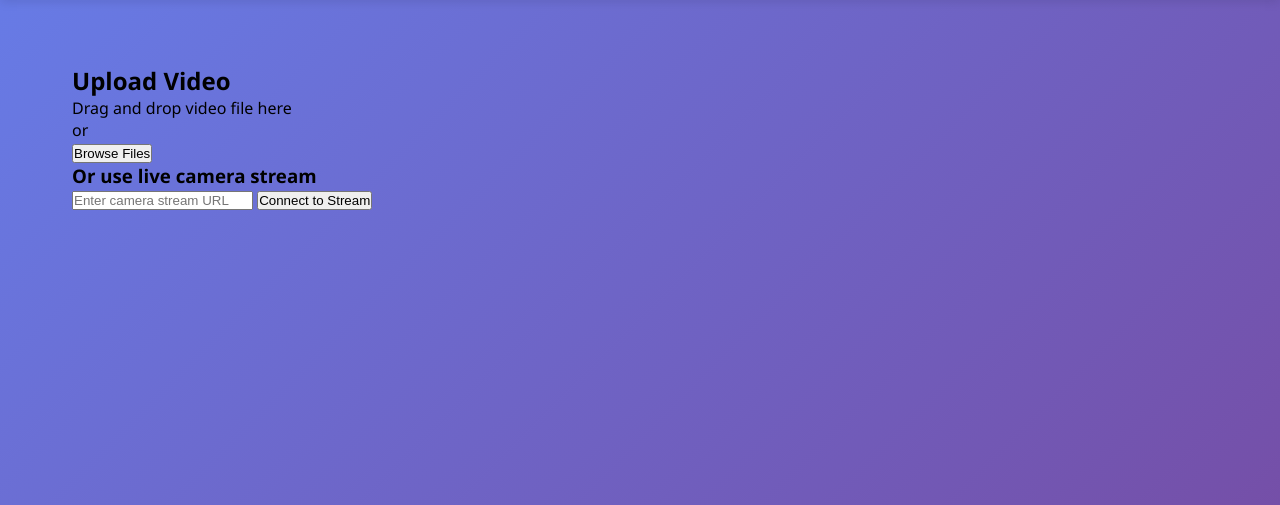
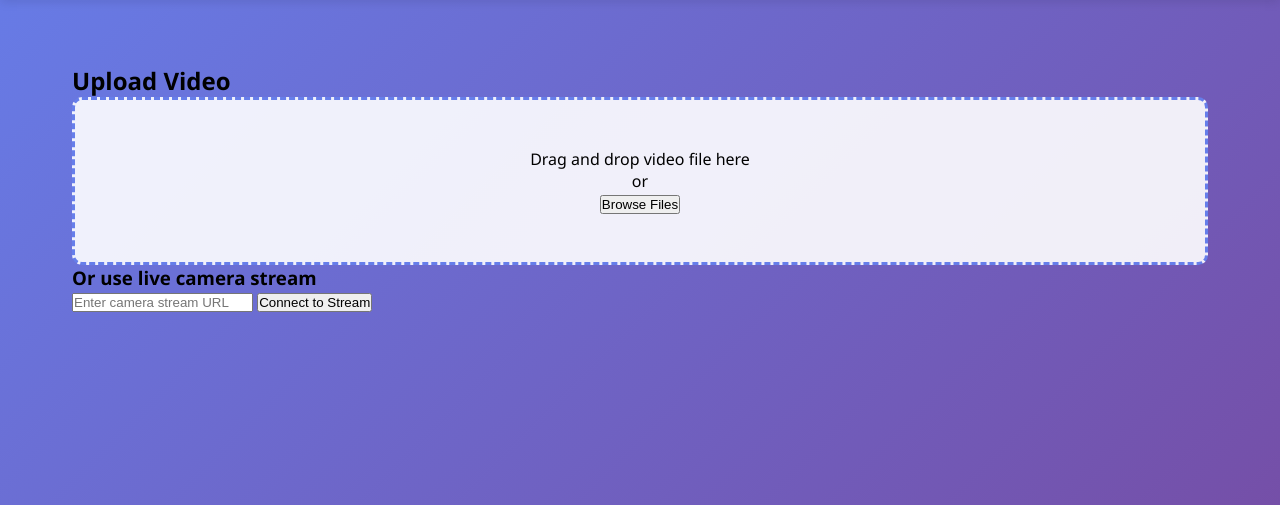
Before and after one commit to Corvin-Negyed/parking-slot-detection, a Flask app: page / in a window 1280 px wide. Shown: the part 129-634 px from the top of the page. Run offline with Flask 3, Linux system fonts and the light colour scheme.

Commit message:
Add drop zone styling

```diff
--- a/static/style.css
+++ b/static/style.css
@@ -22,3 +22,13 @@ header {
     margin: 2rem auto;
     padding: 2rem;
 }
+
+.drop-zone {
+    border: 3px dashed #667eea;
+    border-radius: 10px;
+    padding: 3rem;
+    text-align: center;
+    background: rgba(255, 255, 255, 0.9);
+    cursor: pointer;
+    transition: all 0.3s ease;
+}
```
